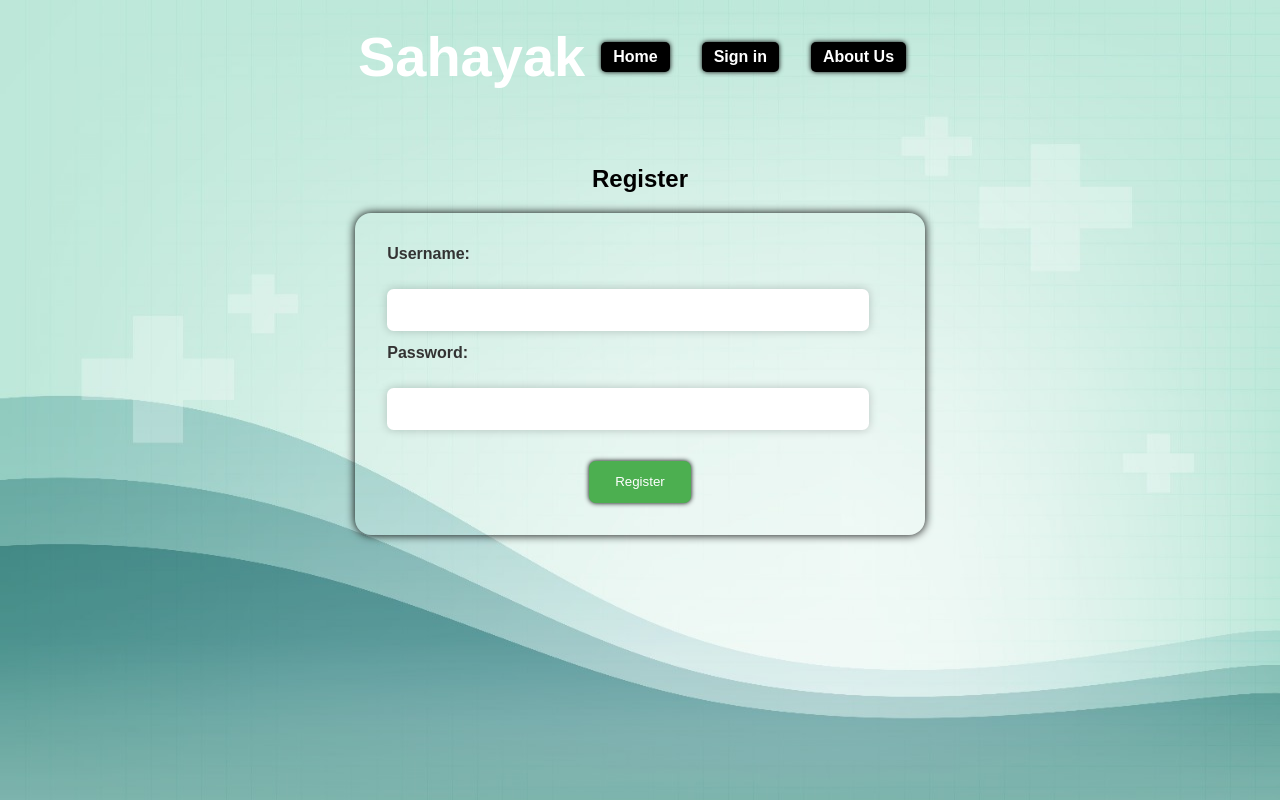
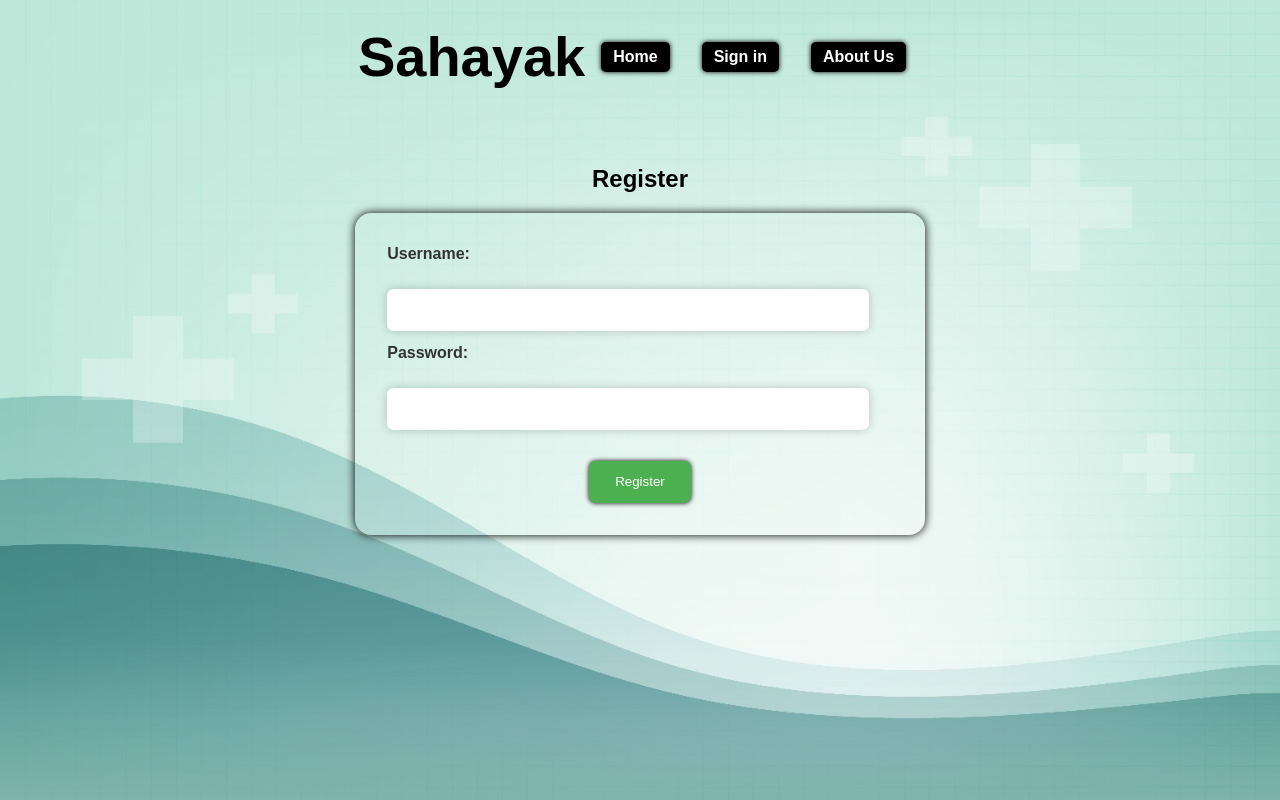
Before and after one commit to vanshsrivastava49/Sahayak, a plain HTML site: page demo/src/main/resources/templates/index.html in a window 1280 px wide. Drawn offline with Linux system fonts and the light colour scheme; files that its build step writes are made by us from their sources; files whose address does not match are found by name.

Commit message:
tejas work

```diff
--- a/demo/src/main/resources/static/style.css
+++ b/demo/src/main/resources/static/style.css
@@ -14,13 +14,12 @@ body {
     margin-bottom: 60px;
   }
 
-  h1{
-    font-size: 3.5em;
-  }
 
   .navbar h1 {
     margin: 0;
     padding: 0;
+    font-size: 3.5em;
+    color:#000;
     text-align: center;
   }
 
```
